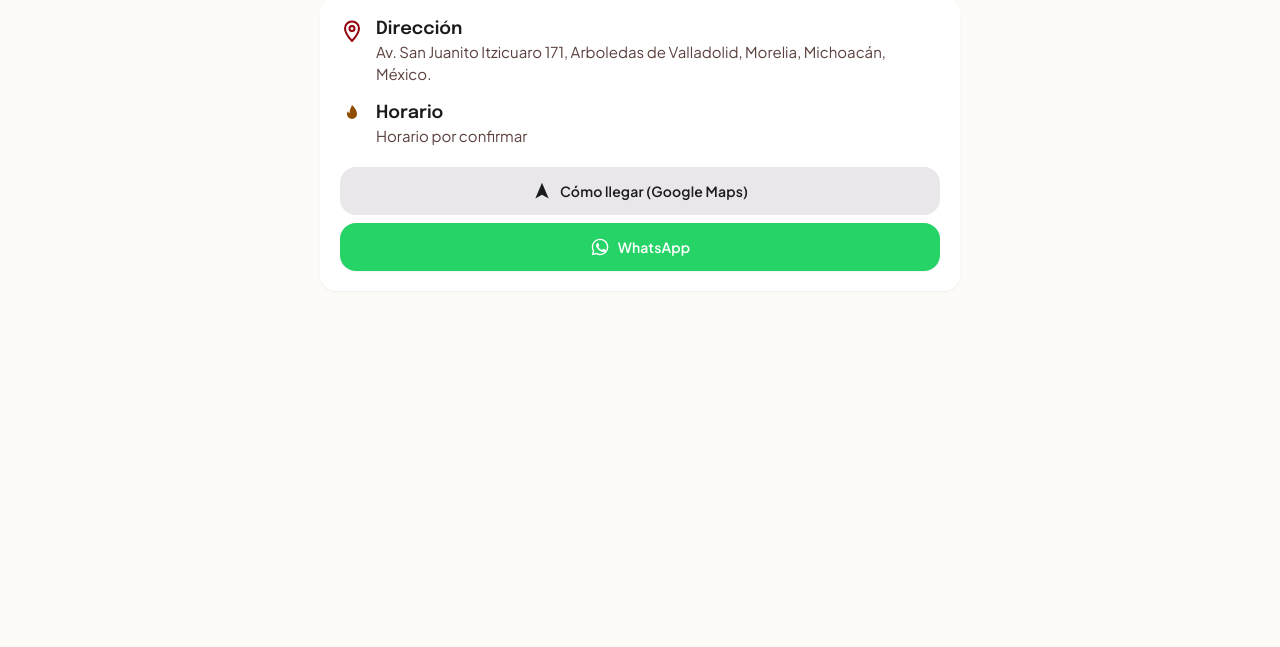
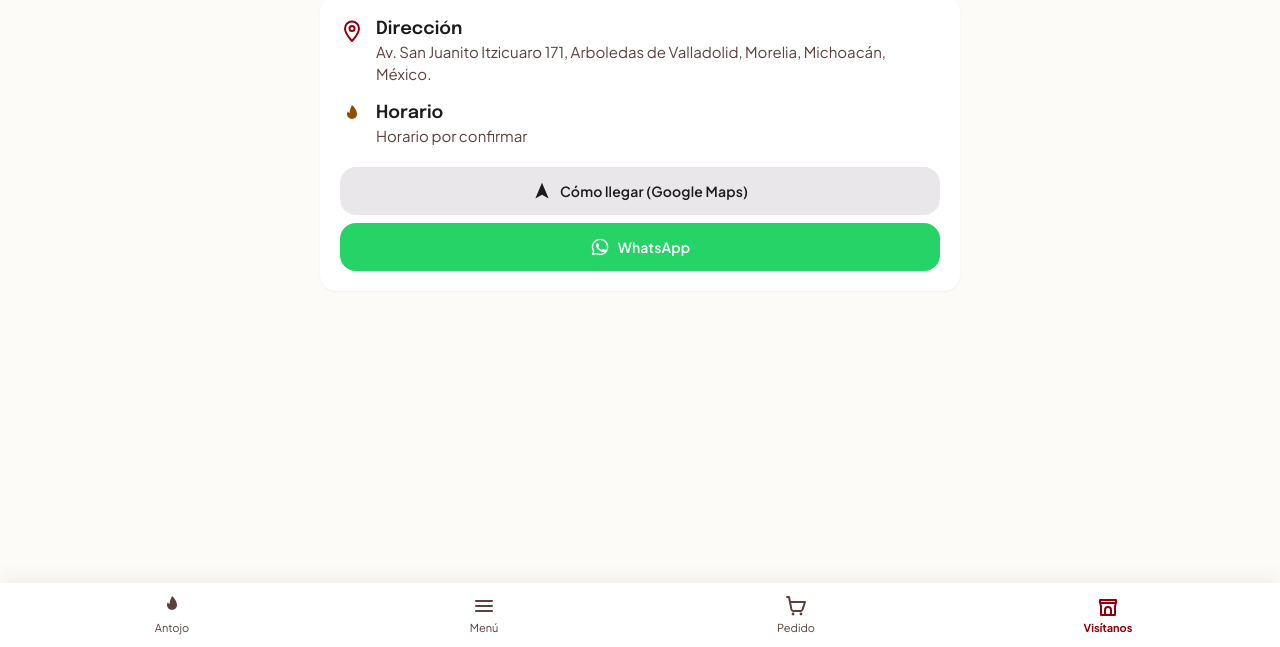
Before and after one commit to addv-sites/la-tapatia-express, a website: page ubicacion/index.html in a window 1280 px wide. Shown: the part 153-800 px from the top of the page. Drawn offline with Linux system fonts and the light colour scheme.

Commit message:
Fix bottom nav faltante en Visítanos y sesión Google que no persistía en admin
Visítanos (ubicacion/index.html) nunca tenía el nav fijo inferior que sí
existe en las demás páginas. auth-gate.js guardaba el idToken en
sessionStorage pero nunca lo releía al montar, por lo que cada navegación
en admin/repartidor/analítica repintaba el botón de Google Sign-In en vez
de restaurar la sesión vigente.

```diff
--- a/ubicacion/index.html
+++ b/ubicacion/index.html
@@ -35,7 +35,7 @@
   </div>
 </header>
 
-<main class="flex-1 w-full pt-24 pb-12 px-margin max-w-2xl mx-auto w-full">
+<main class="flex-1 w-full pt-24 pb-24 px-margin max-w-2xl mx-auto w-full">
   <h1 class="font-headline-lg text-headline-lg text-on-surface mb-4">Visítanos en Morelia</h1>
 
   <div class="bg-surface-container-lowest rounded-2xl p-5 shadow-sm flex flex-col gap-4">
@@ -70,6 +70,27 @@
   </div>
 </main>
 
+<nav class="fixed bottom-0 w-full z-50 bg-surface-container-lowest/95 backdrop-blur-xl shadow-[0_-4px_20px_rgba(50,20,10,0.06)]">
+  <div class="h-16 px-margin flex items-center justify-around">
+    <a class="flex flex-col items-center justify-center min-w-[56px] h-12 text-on-surface-variant" href="../">
+      <svg class="w-6 h-6" aria-hidden="true"><use href="../assets/icons/sprite.svg#icon-fire"/></svg>
+      <span class="font-label-sm text-[11px] mt-0.5">Antojo</span>
+    </a>
+    <a class="flex flex-col items-center justify-center min-w-[56px] h-12 text-on-surface-variant" href="../menu/">
+      <svg class="w-6 h-6" aria-hidden="true"><use href="../assets/icons/sprite.svg#icon-menu"/></svg>
+      <span class="font-label-sm text-[11px] mt-0.5">Menú</span>
+    </a>
+    <a class="flex flex-col items-center justify-center min-w-[56px] h-12 text-on-surface-variant" href="../menu/#pedido">
+      <svg class="w-6 h-6" aria-hidden="true"><use href="../assets/icons/sprite.svg#icon-cart"/></svg>
+      <span class="font-label-sm text-[11px] mt-0.5">Pedido</span>
+    </a>
+    <a aria-current="page" class="flex flex-col items-center justify-center min-w-[56px] h-12 text-primary font-bold" href="./">
+      <svg class="w-6 h-6" aria-hidden="true"><use href="../assets/icons/sprite.svg#icon-storefront"/></svg>
+      <span class="font-label-sm text-[11px] mt-0.5">Visítanos</span>
+    </a>
+  </div>
+</nav>
+
 <script>
 document.addEventListener('DOMContentLoaded', function () {
   var cfg = window.SITE_CONFIG;
```
Also changed, not shown: src/js/auth-gate.js (+23 -0 lines).
